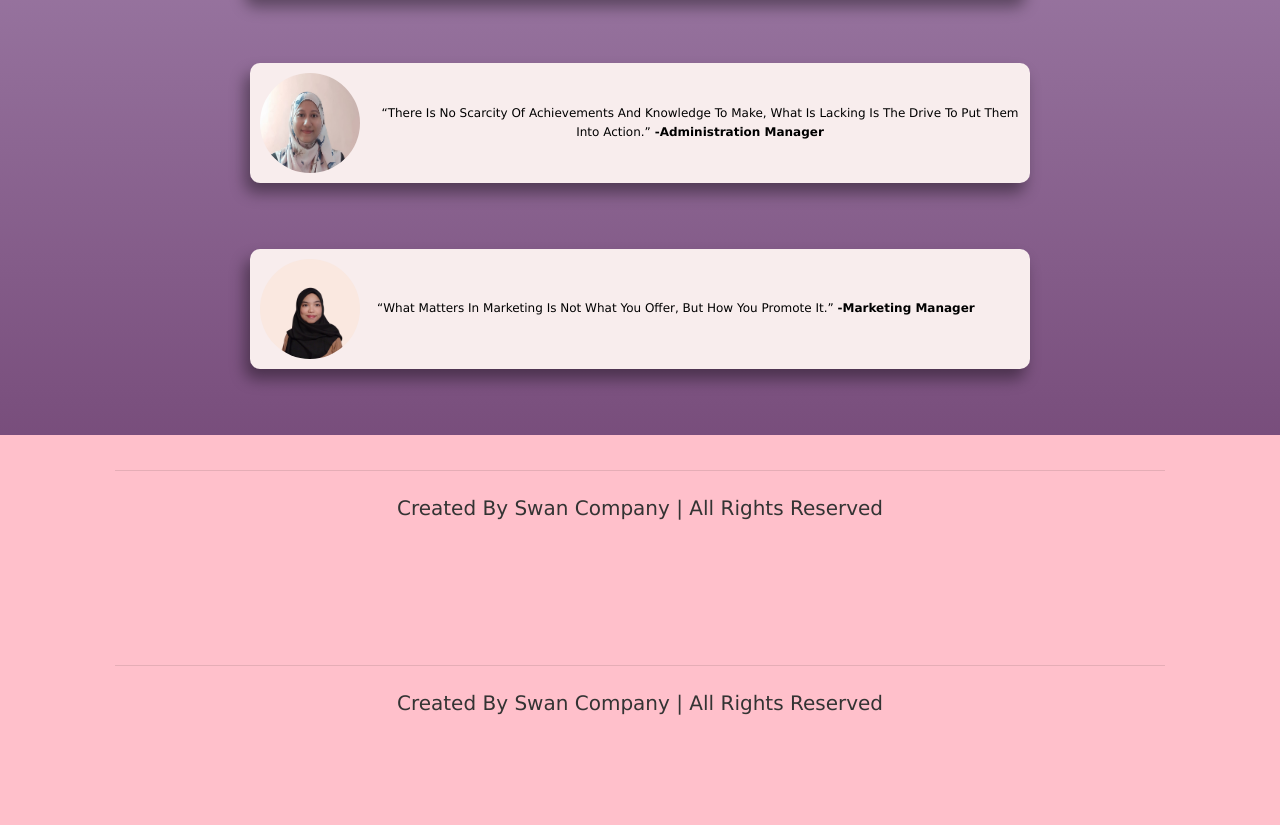
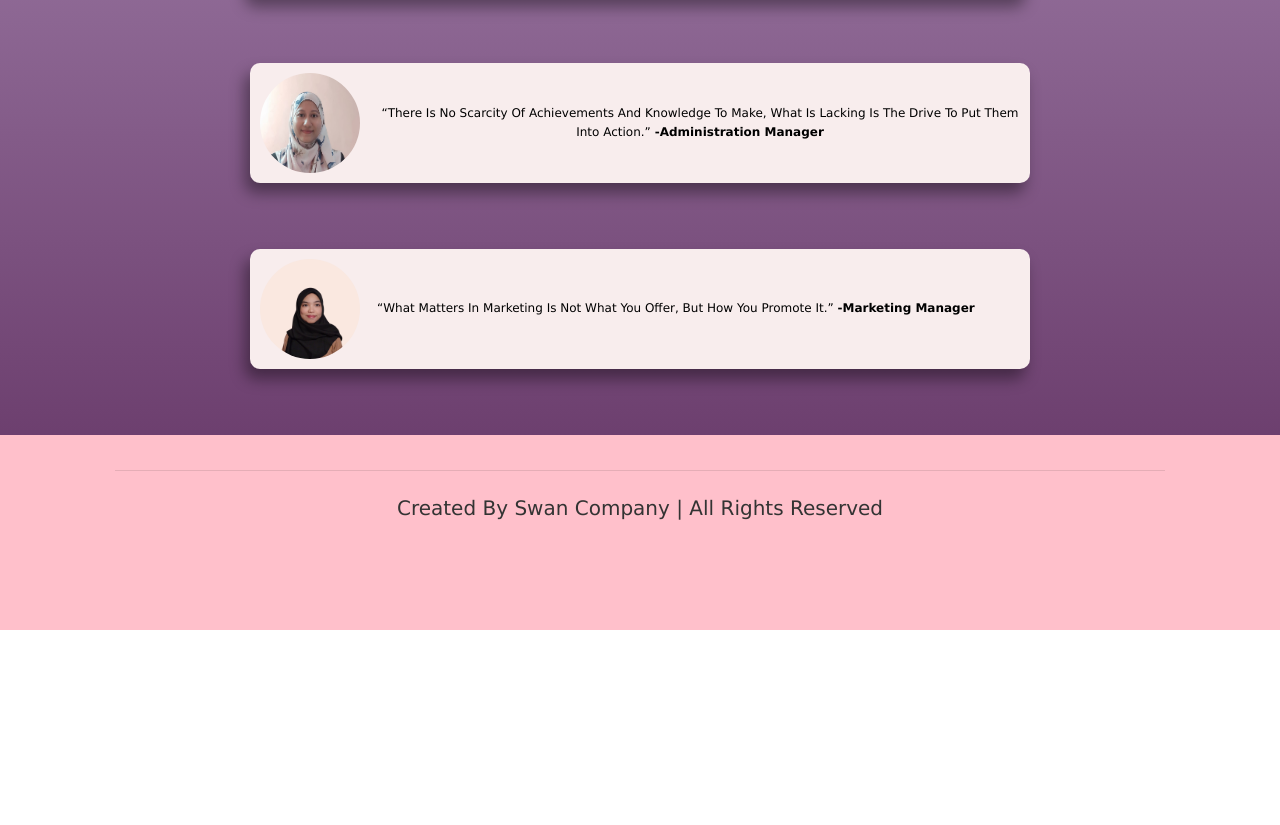
Before and after one commit to nralyssa/swancompany, a plain HTML site: page team.html in a window 1280 px wide. Shown: the part 1029-1854 px from the top of the page. After the commit the page ends 1659 px from the top, so only its background shows below. Drawn offline with Linux system fonts and the light colour scheme.

Commit message:
Update team.html

```diff
--- a/team.html
+++ b/team.html
@@ -129,10 +129,6 @@
 
         </section>
 
-        <section class="footer">
 
-            <div class="credit"> created by <span> Swan company </span> | all rights reserved </div>
-
-        </section>
 </body>
 </html>
```
